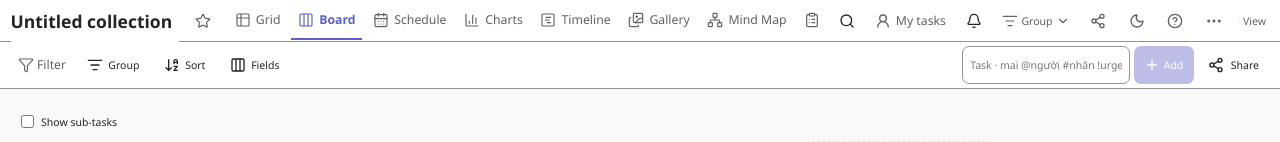
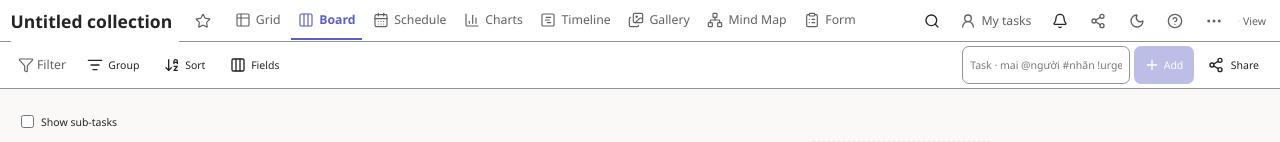
Before and after one commit to eddyvn98/collection-planner, a React (Vite) app: page / in a window 1280 px wide. Shown: the top 142 px of the page. Built offline with nearby package versions, Linux system fonts and the light colour scheme.

Commit message:
refactor(7E): remove duplicate header Group control; keep one shared Group by menu

```diff
--- a/src/renderers/CollectionPlannerHeader.tsx
+++ b/src/renderers/CollectionPlannerHeader.tsx
@@ -7,9 +7,7 @@ import { CollectionToolbarSearch } from "./CollectionToolbarSearch";
 import { CollectionReminderCenter } from "./CollectionReminderCenter";
 import { Moon,Check } from "lucide-react";
 import { CollectionFloatingPanel } from "./CollectionFloatingPanel";
-import { ListFilter } from "lucide-react";
 import { CollectionPhase4Controls } from "./CollectionPhase4Controls";
-import { BOARD_MODES } from "./collectionBoardGroups";
 import { resolveMyTasksId } from "../collections/collectionFilterChips";
 import type { CollectionBlockPayload, CollectionView } from "../collections/model";
 import type { TaskFilterState } from "../collections/collectionPlannerFilters";
@@ -19,7 +17,7 @@ interface Props {
  onTitle:(text:string)=>void; onSelect:(id:string)=>void; onDelete:(id:string)=>void;
  onDataChange:(next:CollectionBlockPayload)=>void;
  assignedMode:boolean;onAssignedMode:(mode:boolean)=>void;
- onAddView:(kind:CollectionView["kind"])=>void; onGroup:(mode:NonNullable<CollectionView["boardGroupBy"]>)=>void;
+ onAddView:(kind:CollectionView["kind"])=>void;
  onSettings:()=>void; onHistory:()=>void; settings:boolean; showHistory:boolean; importExport:ReactNode;
  canUndo:boolean; canRedo:boolean; undo:()=>void; redo:()=>void; darkMode:boolean; setDarkMode:(x:boolean)=>void;
  navigation?:{collectionsHref:string;canvasHref:string;syncMessage:string};
@@ -30,9 +28,9 @@ export function CollectionPlannerHeader(p:Props){
  const [more,setMore]=useState(false),[help,setHelp]=useState(false);
  const [copied,setCopied]=useState(false);
  useEffect(()=>{const help=()=>setHelp(true);document.addEventListener("planner:shortcuts",help);return()=>document.removeEventListener("planner:shortcuts",help);},[]);
- const [groupMenu,setGroupMenu]=useState(false),[viewsMenu,setViewsMenu]=useState(false);
+ const [viewsMenu,setViewsMenu]=useState(false);
  const moreRef=useRef<HTMLButtonElement>(null),helpRef=useRef<HTMLButtonElement>(null);
- const groupRef=useRef<HTMLButtonElement>(null),viewsRef=useRef<HTMLButtonElement>(null);
+ const viewsRef=useRef<HTMLButtonElement>(null);
  const [chooseMe,setChooseMe]=useState(false);
  const [me,setMe]=useState(()=>{try{return localStorage.getItem("planner:my-person")??"";}catch{return "";}});
  const [star,setStar]=useState(()=>{try{return localStorage.getItem("planner:star:"+p.data.title)==="1";}catch{return false;}});
@@ -62,15 +60,6 @@ export function CollectionPlannerHeader(p:Props){
       <option value="">Who am I?</option>{(p.data.people??[]).map(person=><option value={person.id} key={person.id}>{person.name}</option>)}
     </select>}
     <CollectionReminderCenter data={p.data} readOnly={p.readOnly} onChange={p.onDataChange}/>
-    {p.view.kind==="kanban"&&<div className="relative">
-      <button ref={groupRef} aria-label="Group by" aria-expanded={groupMenu} className={menuButton+" lg:w-auto lg:px-2"} onClick={()=>setGroupMenu(!groupMenu)}>
-        <ListFilter size={16} strokeWidth={1.75}/><span className="hidden lg:inline text-xs">Group</span><ChevronDown className="hidden sm:block" size={14}/></button>
-      <CollectionFloatingPanel open={groupMenu} anchorRef={groupRef} onClose={()=>setGroupMenu(false)}
-        role="menu" label="Group by" className="w-44 rounded p-1">
-        {BOARD_MODES.map(mode=><button role="menuitem" className={item} key={mode.value}
-         onClick={()=>{p.onGroup(mode.value);setGroupMenu(false);}}>{mode.label}</button>)}
-      </CollectionFloatingPanel>
-    </div>}
     <button title="Copy page link (plan data stays local)" aria-label="Copy plan link" className={menuButton+" hidden sm:inline-flex"}
       onClick={()=>{void navigator.clipboard?.writeText(window.location.href).then(()=>{setCopied(true);setTimeout(()=>setCopied(false),2400);});}}><Share2 size={16}/></button>
     <button type="button" aria-label="Toggle dark theme from toolbar" title="Toggle dark mode"
```
